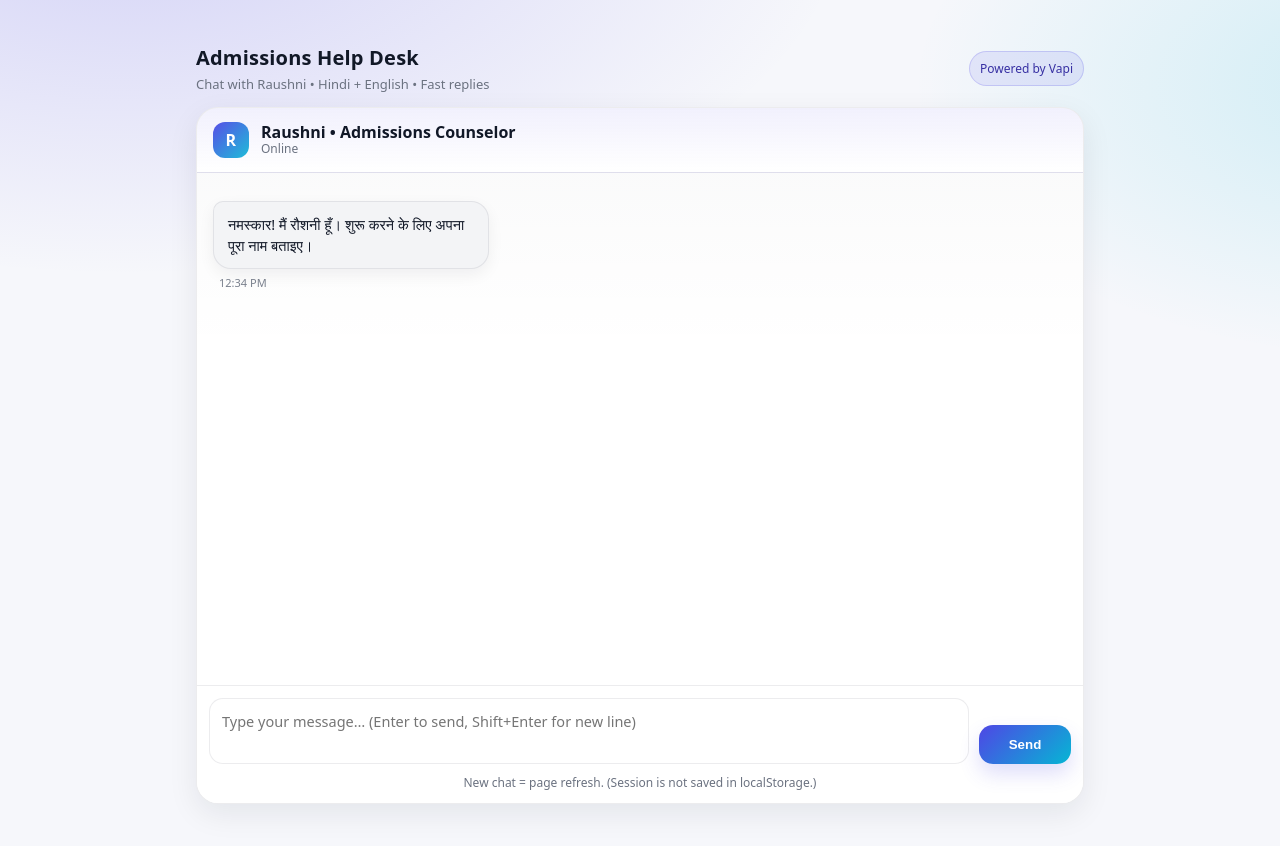
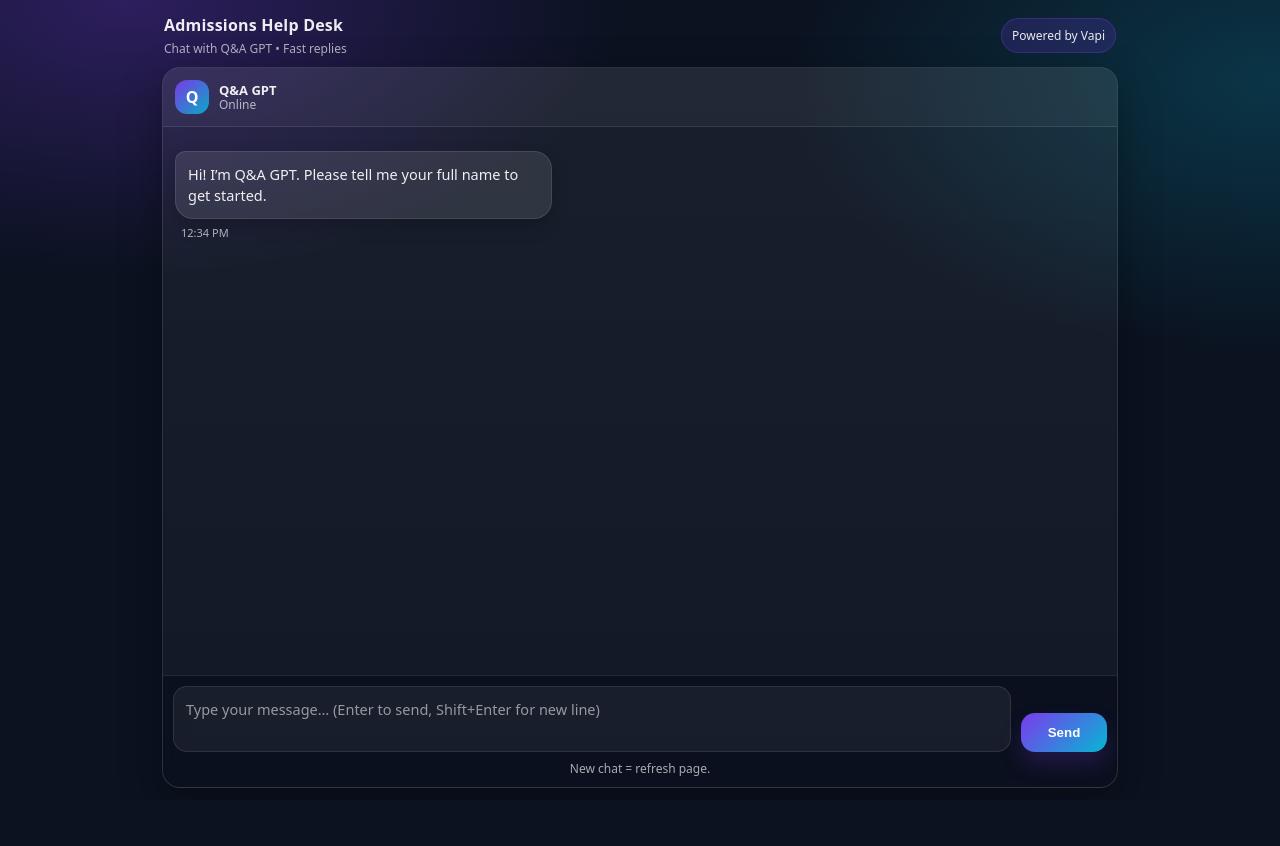
Before and after one commit to arnav20719/admissions-chat, a plain HTML site: page index.html in a window 1280 px wide. After the commit the page ends 800 px from the top, so only its background shows below. Drawn offline with Linux system fonts and the light colour scheme.

Commit message:
Update title and styles for Admissions Help Desk

```diff
--- a/index.html
+++ b/index.html
@@ -3,87 +3,131 @@
   <head>
     <meta charset="UTF-8" />
     <meta name="viewport" content="width=device-width,initial-scale=1" />
-    <title>Admissions Help Desk • Chat with Raushni</title>
+    <title>Q&A GPT • Admissions Help Desk</title>
     <style>
       :root{
-        --bg: #f6f7fb;
-        --card: #ffffff;
-        --text: #111827;
-        --muted: #6b7280;
-        --border: rgba(17,24,39,.08);
-        --shadow: 0 10px 30px rgba(17,24,39,.08);
-        --brand1: #4f46e5;
+        --bg: #0b1220;
+        --card: rgba(255,255,255,.06);
+        --card2: rgba(255,255,255,.08);
+        --text: rgba(255,255,255,.92);
+        --muted: rgba(255,255,255,.65);
+        --border: rgba(255,255,255,.10);
+        --shadow: 0 14px 40px rgba(0,0,0,.35);
+
+        --brand1: #7c3aed;
         --brand2: #06b6d4;
 
-        --assistant: #f3f4f6;
-        --assistantText: #111827;
+        --assistant: rgba(255,255,255,.10);
+        --assistantText: rgba(255,255,255,.92);
 
-        --user: linear-gradient(135deg, #4f46e5 0%, #06b6d4 100%);
+        --userBg: linear-gradient(135deg, #7c3aed 0%, #06b6d4 100%);
         --userText: #ffffff;
 
         --radius: 18px;
       }
 
       *{ box-sizing:border-box; }
+      html, body { height: 100%; }
       body{
         margin:0;
         font-family: ui-sans-serif, system-ui, -apple-system, Segoe UI, Roboto, Arial;
-        background: radial-gradient(1200px 600px at 10% -10%, rgba(79,70,229,.20), transparent 60%),
-                    radial-gradient(900px 500px at 110% 10%, rgba(6,182,212,.16), transparent 55%),
-                    var(--bg);
         color: var(--text);
+        background:
+          radial-gradient(900px 500px at 10% 0%, rgba(124,58,237,.30), transparent 55%),
+          radial-gradient(900px 500px at 100% 10%, rgba(6,182,212,.22), transparent 55%),
+          var(--bg);
       }
 
-      .wrap{ max-width: 920px; margin: 28px auto; padding: 16px; }
+      .page{
+        height: 100%;
+        display:flex;
+        flex-direction:column;
+        max-width: 980px;
+        margin: 0 auto;
+      }
 
       .header{
-        display:flex; align-items:center; justify-content:space-between;
-        gap: 12px; margin-bottom: 14px;
+        padding: 14px 14px 10px;
+        display:flex;
+        align-items:center;
+        justify-content:space-between;
+        gap: 10px;
       }
 
-      .title{ display:flex; flex-direction:column; gap:4px; }
-      .title h1{ margin:0; font-size: 20px; letter-spacing: .2px; }
-      .title .sub{ color: var(--muted); font-size: 13px; }
+      .title{
+        display:flex;
+        flex-direction:column;
+        gap:4px;
+        min-width: 0;
+      }
+      .title h1{
+        margin:0;
+        font-size: 16px;
+        letter-spacing: .2px;
+        white-space: nowrap;
+        overflow: hidden;
+        text-overflow: ellipsis;
+      }
+      .title .sub{
+        font-size: 12px;
+        color: var(--muted);
+        white-space: nowrap;
+        overflow: hidden;
+        text-overflow: ellipsis;
+      }
 
-      .badge{
-        padding: 8px 10px; border-radius: 999px;
-        background: rgba(79,70,229,.10);
-        color: #3730a3;
-        border: 1px solid rgba(79,70,229,.20);
-        font-size: 12px; white-space: nowrap;
+      .pill{
+        font-size: 12px;
+        padding: 8px 10px;
+        border-radius: 999px;
+        background: rgba(124,58,237,.18);
+        border: 1px solid rgba(124,58,237,.30);
+        color: rgba(255,255,255,.9);
+        white-space: nowrap;
       }
 
       .card{
-        background: var(--card);
+        flex: 1;
+        margin: 0 12px 12px;
+        border-radius: 18px;
         border: 1px solid var(--border);
-        border-radius: 22px;
+        background: linear-gradient(180deg, var(--card), rgba(255,255,255,.03));
         box-shadow: var(--shadow);
         overflow:hidden;
+        display:flex;
+        flex-direction:column;
+        min-height: 0; /* important for flex scroll */
       }
 
       .topbar{
-        padding: 14px 16px;
+        padding: 12px 12px;
+        display:flex;
+        align-items:center;
+        gap: 10px;
         border-bottom: 1px solid var(--border);
-        display:flex; align-items:center; gap: 12px;
-        background: linear-gradient(180deg, rgba(79,70,229,.08), transparent);
+        background: rgba(255,255,255,.04);
       }
 
       .avatar{
-        width: 36px; height: 36px; border-radius: 12px;
-        background: linear-gradient(135deg, rgba(79,70,229,.95), rgba(6,182,212,.9));
-        display:grid; place-items:center;
-        color:#fff; font-weight: 800; letter-spacing: .5px;
+        width: 34px; height: 34px;
+        border-radius: 12px;
+        display:grid;
+        place-items:center;
+        font-weight: 800;
+        background: linear-gradient(135deg, rgba(124,58,237,.95), rgba(6,182,212,.9));
+        color: #fff;
+        flex: 0 0 auto;
       }
 
-      .topbar .meta{ display:flex; flex-direction:column; line-height: 1.2; }
-      .topbar .meta .name{ font-weight: 700; }
-      .topbar .meta .status{ font-size: 12px; color: var(--muted); }
+      .meta{ line-height: 1.15; min-width: 0; }
+      .meta .name{ font-weight: 750; font-size: 13px; white-space: nowrap; overflow:hidden; text-overflow: ellipsis; }
+      .meta .status{ font-size: 12px; color: var(--muted); }
 
       #box{
-        height: min(64vh, 560px);
+        flex: 1;
         overflow:auto;
-        padding: 18px 16px 10px 16px;
-        background: linear-gradient(180deg, rgba(17,24,39,.02), transparent 35%);
+        padding: 14px 12px;
+        min-height: 0;
       }
 
       .row{ display:flex; margin: 10px 0; }
@@ -91,56 +135,66 @@
       .row.user{ justify-content:flex-end; }
 
       .bubble{
-        max-width: min(78%, 680px);
-        padding: 12px 14px;
+        max-width: 86%;
+        padding: 12px 12px;
         border-radius: var(--radius);
         border: 1px solid var(--border);
-        box-shadow: 0 6px 16px rgba(17,24,39,.06);
+        box-shadow: 0 8px 18px rgba(0,0,0,.20);
         font-size: 14.5px;
         line-height: 1.45;
         word-wrap: break-word;
         white-space: pre-wrap;
       }
-
       .assistant .bubble{
         background: var(--assistant);
         color: var(--assistantText);
         border-top-left-radius: 10px;
       }
-
       .user .bubble{
-        background: var(--user);
+        background: var(--userBg);
         color: var(--userText);
         border: none;
         border-top-right-radius: 10px;
       }
 
-      .time{ margin-top: 6px; font-size: 11px; color: var(--muted); opacity: .9; padding: 0 6px; }
+      .time{
+        margin-top: 6px;
+        font-size: 11px;
+        color: var(--muted);
+        padding: 0 6px;
+      }
 
       .composer{
-        padding: 12px;
+        padding: 10px;
         border-top: 1px solid var(--border);
-        background: #fff;
+        background: rgba(10,16,30,.92);
+        backdrop-filter: blur(10px);
       }
 
-      .bar{ display:flex; gap:10px; align-items:flex-end; }
+      .bar{
+        display:flex;
+        gap: 10px;
+        align-items:flex-end;
+      }
 
       textarea{
         flex:1;
         resize:none;
         min-height: 46px;
-        max-height: 120px;
+        max-height: 140px;
         padding: 12px 12px;
         border-radius: 14px;
         border: 1px solid var(--border);
         outline: none;
         font-family: inherit;
         font-size: 14.5px;
-        background: #fff;
+        background: rgba(255,255,255,.06);
+        color: var(--text);
       }
+      textarea::placeholder{ color: rgba(255,255,255,.55); }
       textarea:focus{
-        border-color: rgba(79,70,229,.35);
-        box-shadow: 0 0 0 4px rgba(79,70,229,.10);
+        border-color: rgba(6,182,212,.55);
+        box-shadow: 0 0 0 4px rgba(6,182,212,.12);
       }
 
       button{
@@ -148,59 +202,61 @@
         border-radius: 14px;
         border: none;
         cursor:pointer;
-        font-weight: 700;
+        font-weight: 750;
         color: #fff;
         background: linear-gradient(135deg, var(--brand1), var(--brand2));
-        box-shadow: 0 10px 20px rgba(79,70,229,.18);
-        min-width: 92px;
+        box-shadow: 0 12px 22px rgba(124,58,237,.20);
+        min-width: 86px;
       }
-      button:active{ transform: translateY(1px); }
-      button:disabled{ opacity: .65; cursor:not-allowed; }
+      button:disabled{ opacity: .6; cursor:not-allowed; }
 
       .footerNote{
-        padding: 10px 2px 0;
+        margin-top: 8px;
+        text-align:center;
         font-size: 12px;
         color: var(--muted);
-        text-align:center;
       }
 
       .dots{ display:inline-flex; gap:4px; align-items:center; }
       .dot{
-        width:6px; height:6px;
-        border-radius:999px;
-        background: rgba(17,24,39,.55);
+        width:6px; height:6px; border-radius:999px;
+        background: rgba(255,255,255,.70);
         animation: blink 1.2s infinite ease-in-out;
       }
       .dot:nth-child(2){ animation-delay: .15s; }
       .dot:nth-child(3){ animation-delay: .30s; }
       @keyframes blink{
         0%, 80%, 100% { opacity: .25; transform: translateY(0); }
-        40% { opacity: .9; transform: translateY(-2px); }
+        40% { opacity: .95; transform: translateY(-2px); }
       }
 
-      @media (max-width: 640px){
-        .badge{ display:none; }
-        #box{ height: 70vh; }
-        .bubble{ max-width: 88%; }
+      /* Mobile: make it feel like an app */
+      @media (max-width: 520px){
+        .header{ padding: 12px 12px 8px; }
+        .pill{ display:none; }
+        .card{ margin: 0; border-radius: 0; border-left:0; border-right:0; }
+        .bubble{ max-width: 92%; }
+        #box{ padding: 12px 10px; }
+        .composer{ padding: 10px; }
       }
     </style>
   </head>
 
   <body>
-    <div class="wrap">
+    <div class="page">
       <div class="header">
         <div class="title">
           <h1>Admissions Help Desk</h1>
-          <div class="sub">Chat with Raushni • Hindi + English • Fast replies</div>
+          <div class="sub">Chat with Q&A GPT • Fast replies</div>
         </div>
-        <div class="badge">Powered by Vapi</div>
+        <div class="pill">Powered by Vapi</div>
       </div>
 
       <div class="card">
         <div class="topbar">
-          <div class="avatar">R</div>
+          <div class="avatar">Q</div>
           <div class="meta">
-            <div class="name">Raushni • Admissions Counselor</div>
+            <div class="name">Q&A GPT</div>
             <div class="status">Online</div>
           </div>
         </div>
@@ -212,9 +268,7 @@
             <textarea id="msg" placeholder="Type your message… (Enter to send, Shift+Enter for new line)"></textarea>
             <button id="send">Send</button>
           </div>
-          <div class="footerNote">
-            New chat = page refresh. (Session is not saved in localStorage.)
-          </div>
+          <div class="footerNote">New chat = refresh page.</div>
         </div>
       </div>
     </div>
@@ -224,7 +278,7 @@
       const msg = document.getElementById("msg");
       const sendBtn = document.getElementById("send");
 
-      // ✅ New session per page load, but memory is kept during the chat
+      // New session per page load (memory only for this tab)
       let currentSessionId = null;
 
       function nowTime() {
@@ -294,7 +348,6 @@
           typingEl.remove();
           sendBtn.disabled = false;
 
-          // If backend created a session, store it in memory (NOT localStorage)
           if (data?.sessionId) currentSessionId = data.sessionId;
 
           if (!resp.ok) {
@@ -302,7 +355,7 @@
             return;
           }
 
-          // Show ONLY the final assistant message (clean UI)
+          // Show only the last assistant message (clean UI)
           const replies = Array.isArray(data.replies) ? data.replies : [data.reply];
           const clean = replies.filter(Boolean);
 
@@ -317,7 +370,7 @@
 
       msg.addEventListener("input", () => {
         msg.style.height = "auto";
-        msg.style.height = Math.min(msg.scrollHeight, 120) + "px";
+        msg.style.height = Math.min(msg.scrollHeight, 140) + "px";
       });
 
       sendBtn.onclick = send;
@@ -328,7 +381,7 @@
         }
       });
 
-      addBubble("assistant", "नमस्कार! मैं रौशनी हूँ। शुरू करने के लिए अपना पूरा नाम बताइए।");
+      addBubble("assistant", "Hi! I’m Q&A GPT. Please tell me your full name to get started.");
     </script>
   </body>
 </html>
```
